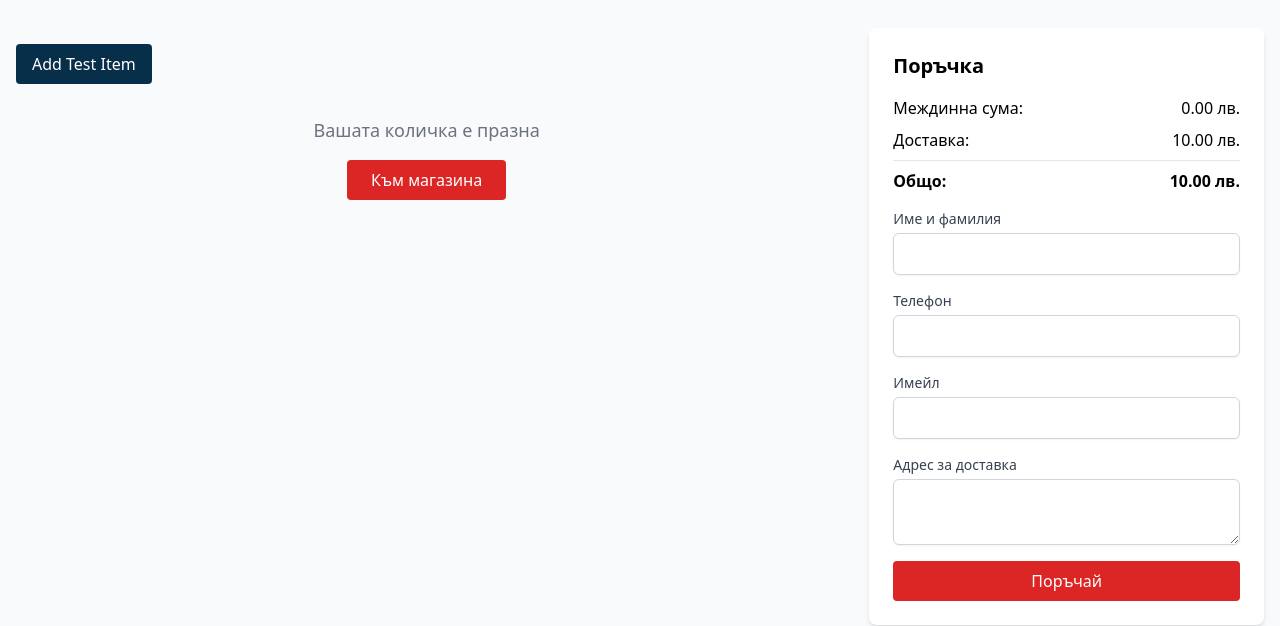
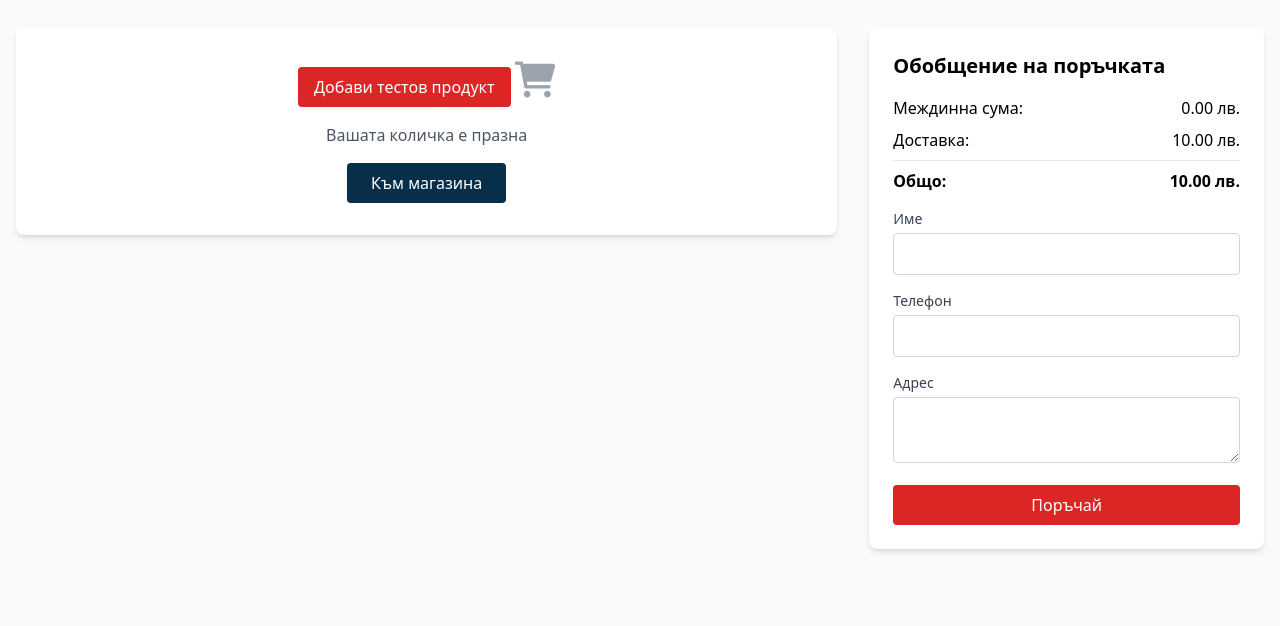
Before and after one commit to KrisEXE/avto-chasti, a website: page cart.html in a window 1280 px wide. Shown: the part 196-822 px from the top of the page. Drawn offline with nearby package versions, Linux system fonts and the light colour scheme.

Commit message:
Add cart.html 1747674296393

```diff
--- a/cart.html
+++ b/cart.html
@@ -81,22 +81,22 @@
                 <div id="cartItems" class="space-y-4">
                     <!-- Cart items will be inserted here -->
                 </div>
-                <!-- Test Add Item Button (For Development Only) -->
-                <button onclick="addTestItem()" class="mt-4 bg-primary text-white px-4 py-2 rounded hover:bg-blue-800 transition duration-300">
-                    Add Test Item
+
+                <div id="emptyCart" class="hidden bg-white rounded-lg shadow-md p-8 text-center">
+                    <button onclick="addTestItem()" class="mb-4 bg-secondary text-white px-4 py-2 rounded hover:bg-red-700 transition duration-300">
+                        Добави тестов продукт
                     </button>
-                <div id="emptyCart" class="hidden text-center py-8">
-                    <p class="text-gray-500 text-lg">Вашата количка е празна</p>
-                    <a href="index.html" class="inline-block mt-4 bg-secondary text-white px-6 py-2 rounded hover:bg-red-700 transition duration-300">
+                    <i class="fas fa-shopping-cart text-4xl text-gray-400 mb-4"></i>
+                    <p class="text-gray-600">Вашата количка е празна</p>
+                    <a href="index.html" class="inline-block mt-4 bg-primary text-white px-6 py-2 rounded hover:bg-blue-900 transition duration-300">
                         Към магазина
                     </a>
                 </div>
             </div>
 
             <!-- Order Summary -->
-            <div class="lg:col-span-1">
-                <div class="bg-white rounded-lg shadow-md p-6">
-                    <h2 class="text-xl font-semibold mb-4">Поръчка</h2>
+            <div class="bg-white rounded-lg shadow-md p-6 h-fit">
+                <h2 class="text-xl font-bold mb-4">Обобщение на поръчката</h2>
                 <div class="space-y-2 mb-4">
                     <div class="flex justify-between">
                         <span>Междинна сума:</span>
@@ -107,47 +107,44 @@
                         <span id="shipping">0.00 лв.</span>
                     </div>
                     <div class="border-t pt-2 mt-2">
-                            <div class="flex justify-between font-semibold">
+                        <div class="flex justify-between font-bold">
                             <span>Общо:</span>
                             <span id="total">0.00 лв.</span>
                         </div>
                     </div>
                 </div>
 
-                    <!-- Checkout Form -->
                 <form id="checkoutForm" class="space-y-4">
                     <div>
-                            <label class="block text-sm font-medium text-gray-700">Име и фамилия</label>
-                            <input type="text" required class="mt-1 block w-full rounded-md border-gray-300 shadow-sm focus:border-primary focus:ring-primary">
+                        <label class="block text-sm font-medium text-gray-700 mb-1">Име</label>
+                        <input type="text" required class="w-full rounded border-gray-300 focus:border-primary focus:ring-primary">
                     </div>
                     <div>
-                            <label class="block text-sm font-medium text-gray-700">Телефон</label>
-                            <input type="tel" required class="mt-1 block w-full rounded-md border-gray-300 shadow-sm focus:border-primary focus:ring-primary">
+                        <label class="block text-sm font-medium text-gray-700 mb-1">Телефон</label>
+                        <input type="tel" required class="w-full rounded border-gray-300 focus:border-primary focus:ring-primary">
                     </div>
                     <div>
-                            <label class="block text-sm font-medium text-gray-700">Имейл</label>
-                            <input type="email" required class="mt-1 block w-full rounded-md border-gray-300 shadow-sm focus:border-primary focus:ring-primary">
+                        <label class="block text-sm font-medium text-gray-700 mb-1">Адрес</label>
+                        <textarea required class="w-full rounded border-gray-300 focus:border-primary focus:ring-primary"></textarea>
                     </div>
-                        <div>
-                            <label class="block text-sm font-medium text-gray-700">Адрес за доставка</label>
-                            <textarea required class="mt-1 block w-full rounded-md border-gray-300 shadow-sm focus:border-primary focus:ring-primary"></textarea>
-                        </div>
-                        <button type="submit" class="w-full bg-secondary text-white py-2 px-4 rounded hover:bg-red-700 transition duration-300">
+                    <button type="submit" class="w-full bg-secondary text-white py-2 rounded hover:bg-red-700 transition duration-300">
                         Поръчай
                     </button>
                 </form>
             </div>
         </div>
+
+        <!-- Order Complete Modal -->
+        <div id="orderComplete" class="hidden fixed inset-0 bg-black bg-opacity-50 flex items-center justify-center">
+            <div class="bg-white p-8 rounded-lg max-w-md w-full mx-4">
+                <div class="text-center">
+                    <i class="fas fa-check-circle text-green-500 text-5xl mb-4"></i>
+                    <h2 class="text-2xl font-bold mb-2">Поръчката е приета!</h2>
+                    <p class="text-gray-600 mb-6">Благодарим Ви за поръчката. Ще се свържем с Вас скоро.</p>
+                    <a href="index.html" class="inline-block bg-primary text-white px-6 py-2 rounded hover:bg-blue-900 transition duration-300">
+                        Към началната страница
+                    </a>
                 </div>
-
-        <!-- Order Complete Message -->
-        <div id="orderComplete" class="hidden fixed inset-0 bg-gray-500 bg-opacity-75 flex items-center justify-center">
-            <div class="bg-white p-8 rounded-lg max-w-md">
-                <h2 class="text-2xl font-bold text-primary mb-4">Благодарим за поръчката!</h2>
-                <p class="text-gray-600 mb-6">Ще се свържем с вас скоро за потвърждение.</p>
-                <button onclick="window.location.href='index.html'" class="w-full bg-secondary text-white py-2 px-4 rounded hover:bg-red-700 transition duration-300">
-                    Продължи пазаруването
-                </button>
             </div>
         </div>
     </main>
```
Lines whose indentation alone changed are shown as unchanged.
